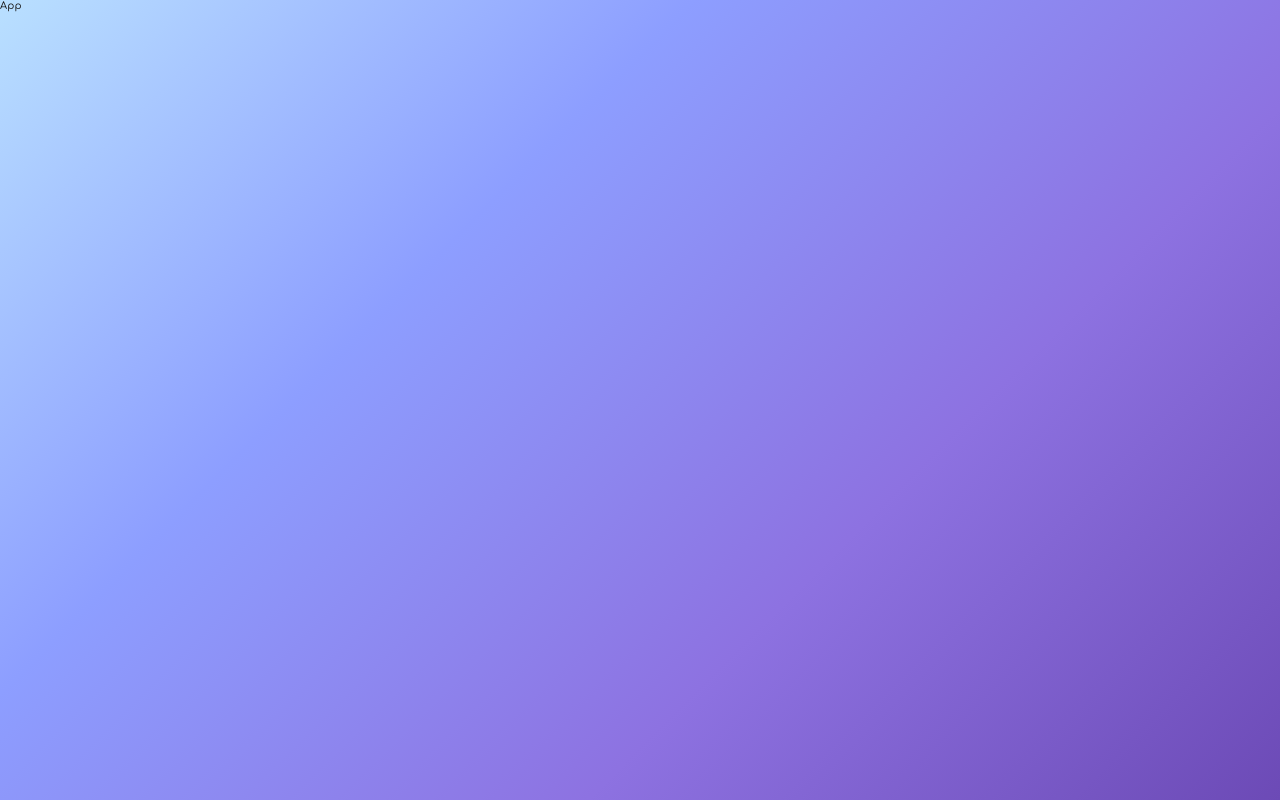
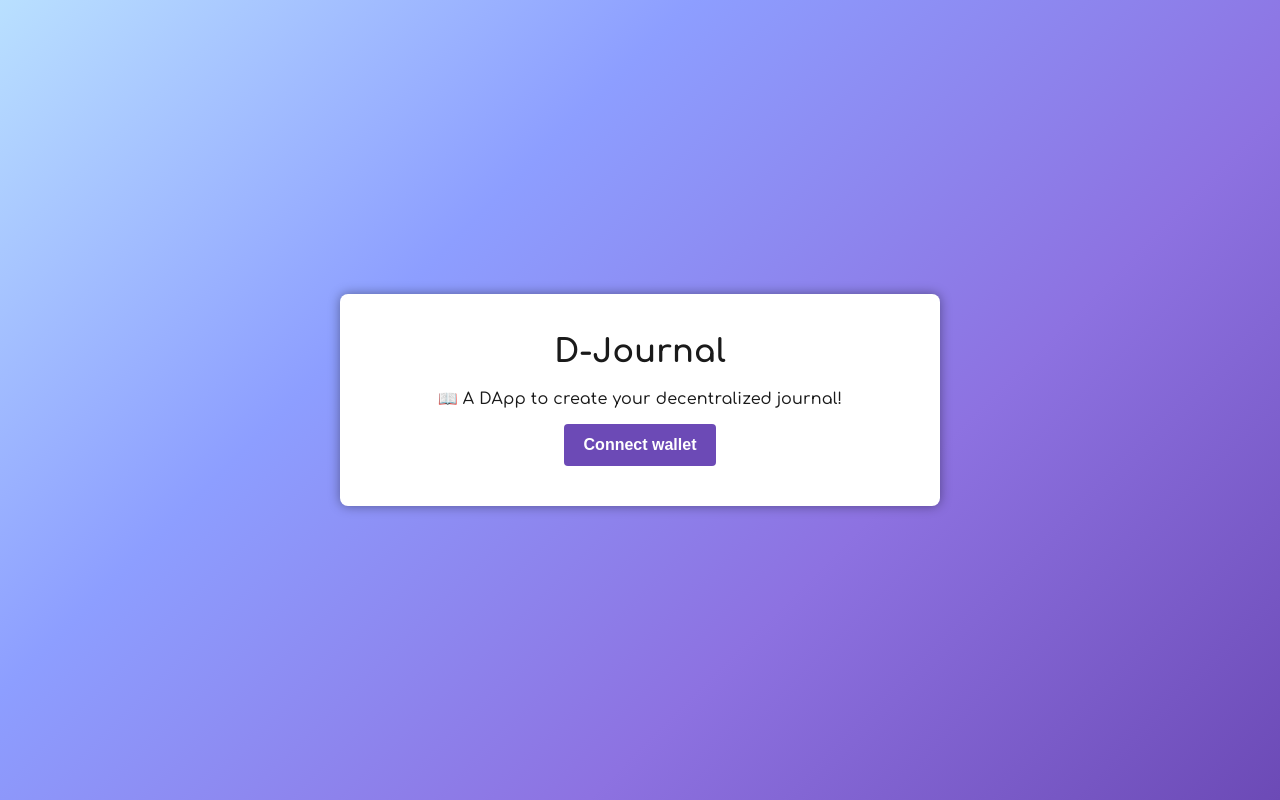
Before and after one commit to leandrogavidia/d-journal, a React (Vite) app: page / in a window 1280 px wide. Built offline with nearby package versions, Linux system fonts and the light colour scheme.

Commit message:
Add first screen

```diff
--- a/src/components/App/App.tsx
+++ b/src/components/App/App.tsx
@@ -3,7 +3,7 @@ import { AppInterface } from "./AppInterface"
 
 const App: FC = () => {
   return (
-    <div className="App">App</div>
+    <AppInterface />
   )
 }
 
--- a/src/components/App/AppInterface.tsx
+++ b/src/components/App/AppInterface.tsx
@@ -1,8 +1,51 @@
 import { FC } from "react";
+import styled from "styled-components";
+
+const Section = styled.section`
+    text-align: center;
+    background-color: ${({ theme }) => theme.colors.white};
+    max-width: 600px;
+    width: 100%;
+    margin: 0 auto;
+    border-radius: 8px;
+    box-shadow: 0 0 12px rgba(0, 0, 0, 0.4);
+    padding: 4rem 2rem;
+
+    h1 {
+        font-size: 3.2rem;
+        font-weight: 700;
+    }
+
+    h2 {
+        font-size: 1.6rem;
+        font-weight: 500;
+        margin: 2rem 0 1.6rem 0;
+    }
+
+    button {
+        border: none;
+        font-size: 1.6rem;
+        font-weight: 700;
+        padding: 1.2rem 2rem;
+        border-radius: 4px;
+        color: ${({ theme }) => theme.colors.white};
+        background-color: ${({ theme }) => theme.colors.fourth};
+        transition: 0.2s background;
+        cursor: pointer;
+
+        &:hover {
+            background-color: ${({ theme }) => theme.colors.third};
+        }
+    }
+`
 
 const AppInterface: FC = () => {
     return (
-        <h1>D-Journal</h1>
+        <Section>
+            <h1>D-Journal</h1>
+            <h2>📖 A DApp to create your decentralized journal!</h2>
+            <button>Connect wallet</button>
+        </Section>
     )
 }
 
--- a/src/main.tsx
+++ b/src/main.tsx
@@ -1,5 +1,4 @@
 import { ThemeProvider } from 'styled-components'
-import React from 'react';
 import { theme } from './styles/theme';
 import ReactDOM from 'react-dom/client'
 import App from './components/App/App'
--- a/src/styles/Global.tsx
+++ b/src/styles/Global.tsx
@@ -68,6 +68,15 @@ const Global = createGlobalStyle`
         color: ${({ theme }) => theme.colors.text};
         letter-spacing: 0.02rem;
     }
+
+    #root {
+        display: flex;
+        justify-content: center;
+        align-items: center;
+        height: 100%;
+        width: 100%;
+        padding: 4rem 2rem;
+    }
 `
 
 export { Global };
--- a/src/styles/theme.tsx
+++ b/src/styles/theme.tsx
@@ -2,10 +2,10 @@ import { DefaultTheme } from "styled-components";
 
 const theme: DefaultTheme = {
     colors: {
-        primary: "#FFE15D",
-        secondary: "#F49D1A",
-        third: "#DC3535",
-        fourth: "#B01E68",
+        primary: "#B9E0FF",
+        secondary: "#8D9EFF",
+        third: "#8D72E1",
+        fourth: "#6C4AB6",
 
         gradient: "linear-gradient(135deg, #B9E0FF, #8D9EFF, #8D72E1, #6C4AB6)",
 
```
